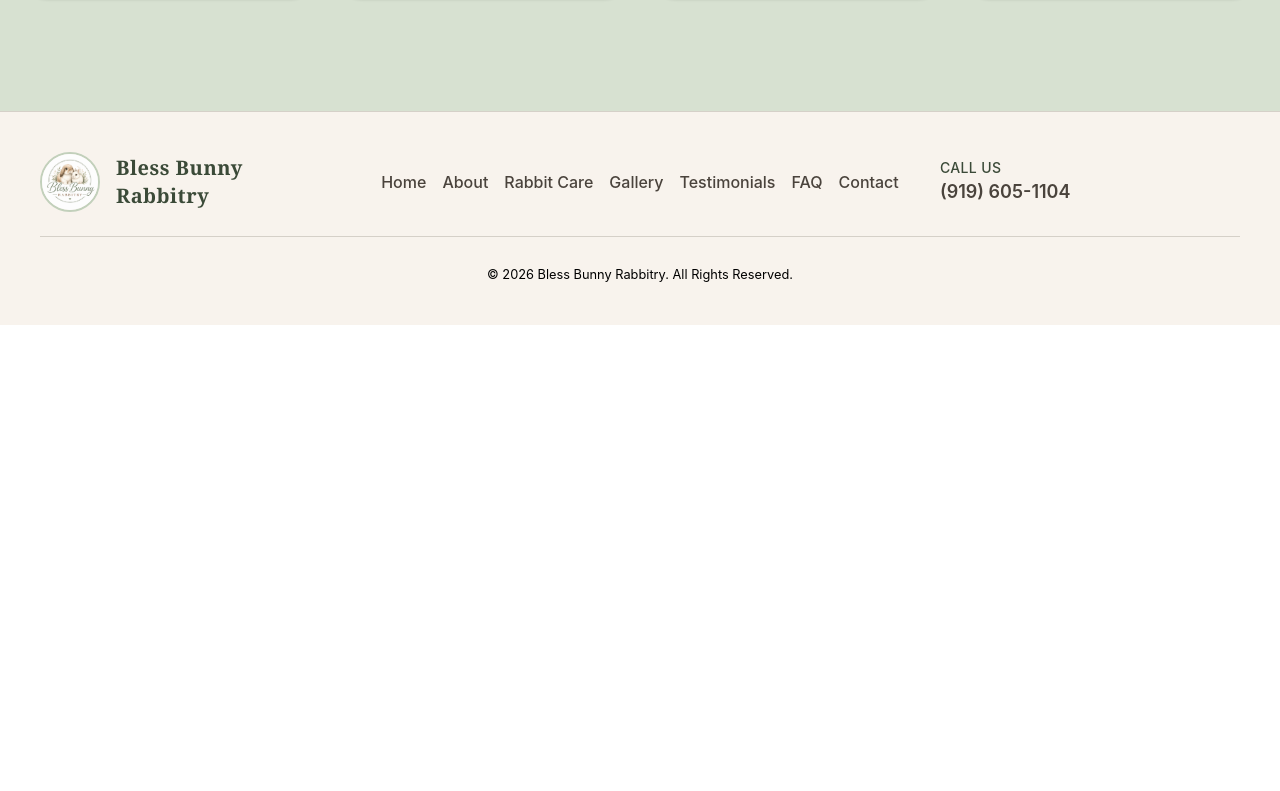
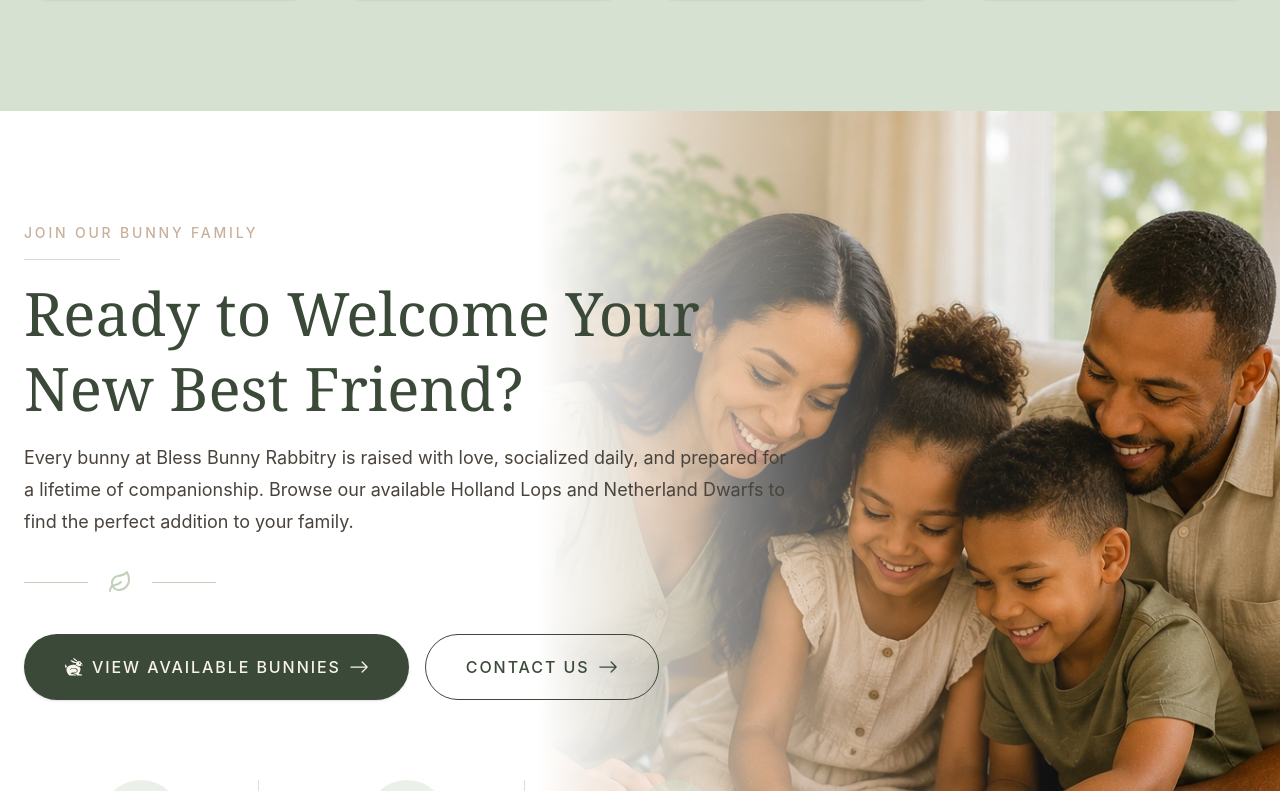
Before and after one commit to syniahpeterson/Bless-Bunny-Rabbitry, a React (Vite) app: page /testimonials in a window 1280 px wide. Shown: the part 3829-4620 px from the top of the page. Before the commit the page ends 4154 px from the top, so only its background shows below. Built offline with nearby package versions, Linux system fonts and the light colour scheme.

Commit message:
Add final CTA to testimonials page

```diff
--- a/src/pages/Testimonials.jsx
+++ b/src/pages/Testimonials.jsx
@@ -3,6 +3,10 @@ import PageHero from "../components/sections/PageHero";
 import CommunityTrust from "../components/sections/testimonials/CommunityTrust";
 import FeaturedTestimonials from "../components/sections/testimonials/FeaturedTestimonials";
 import HappyBunnyFamilies from "../components/sections/testimonials/HappyBunnyFamilies";
+import CTASection from "../components/sections/CTASection";
+
+// Image Imports:
+import testimonialsCTAImage from "../assets/images/cta/testimonials-cta.webp";
 
 export default function Testimonials() {
   return (
@@ -16,6 +20,16 @@ export default function Testimonials() {
       <FeaturedTestimonials />
       <HappyBunnyFamilies />
       <CommunityTrust />
+      <CTASection
+        id="testimonials-cta-heading"
+        eyebrow="Join Our Bunny Family"
+        title="Ready to Welcome Your New Best Friend?"
+        descriptions={[
+          "Every bunny at Bless Bunny Rabbitry is raised with love, socialized daily, and prepared for a lifetime of companionship. Browse our available Holland Lops and Netherland Dwarfs to find the perfect addition to your family.",
+        ]}
+        image={testimonialsCTAImage}
+        imageAlt="Happy family relaxing together with their Holland Lop rabbit in a cozy living room"
+      />
     </main>
   );
 }
```
Also changed, not shown: src/assets/images/cta/testimonials-cta.webp (added).
